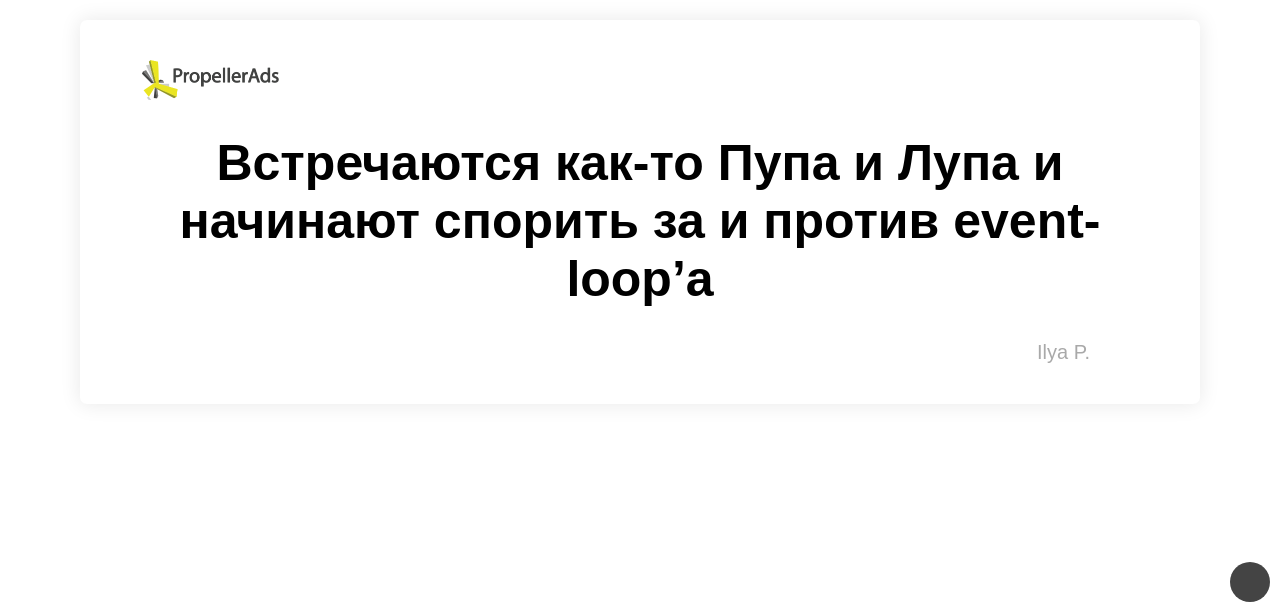
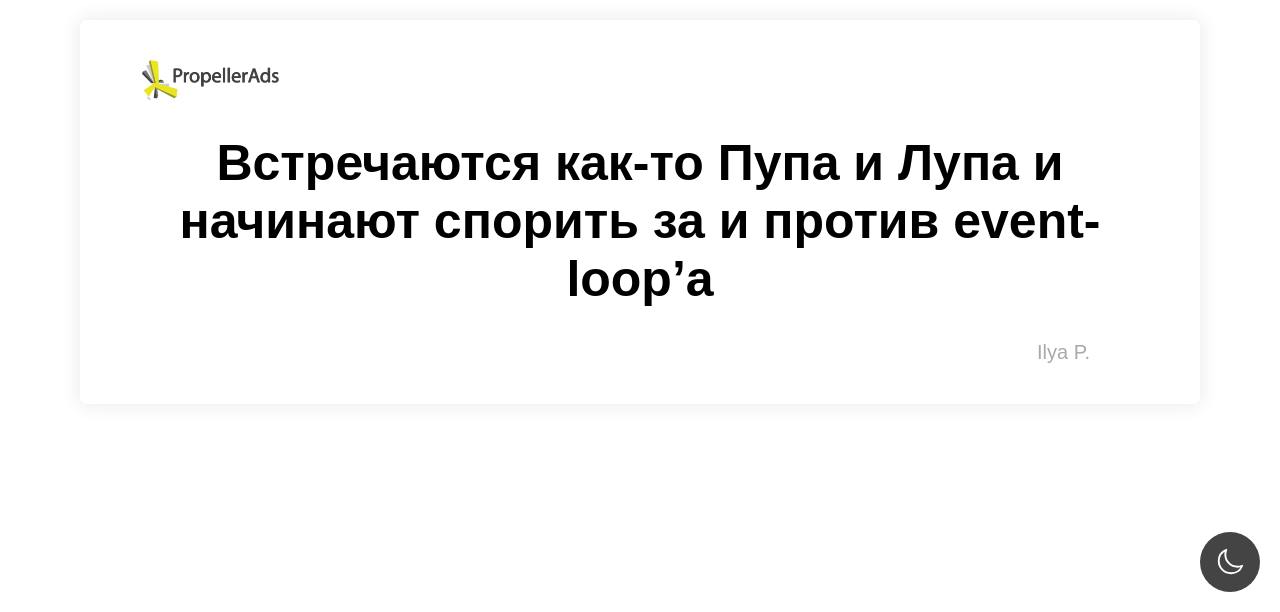
Before and after one commit to trilobit/dev_answers, a React (Create React App) app: page / in a window 1280 px wide. Shown: the part 188-800 px from the top of the page. Built offline with nearby package versions, Linux system fonts and the light colour scheme.

Commit message:
add icon for switchtheme

```diff
--- a/src/components/SwitchTheme.tsx
+++ b/src/components/SwitchTheme.tsx
@@ -8,21 +8,36 @@
 
 const SwitchTheme = ({onClick, theme}: SwitchThemeProps) => (
     <button onClick={onClick} style={{
-        width: 40,
-        height: 40,
+        width: 60,
+        height: 60,
         border: 0,
         borderRadius: '50%',
         outline: 'none',
         cursor: 'pointer',
         backgroundColor: theme === THEME.light ? '#444' : 'white',
         color: theme === THEME.light ? 'white' : 'black',
-        right: 10,
-        bottom: 10,
+        right: 20,
+        bottom: 20,
         position: 'fixed',
-        zIndex: 1000
+        zIndex: 1000,
+        display: 'flex',
+        alignItems: 'center',
+        justifyContent: 'center'
     }}>
-        {/*<i className="material-icons">{dark === THEME.dark ? 'brightness_1' : 'brightness_3'}</i>*/}
-        <i className="material-icons"></i>
+        {theme === THEME.light ?
+            <svg style={{width: 30}} xmlns="http://www.w3.org/2000/svg" fill="none" viewBox="0 0 24 24"
+                 strokeWidth={1.5}
+                 stroke="currentColor">
+                <path strokeLinecap="round" strokeLinejoin="round"
+                      d="M21.752 15.002A9.718 9.718 0 0118 15.75c-5.385 0-9.75-4.365-9.75-9.75 0-1.33.266-2.597.748-3.752A9.753 9.753 0 003 11.25C3 16.635 7.365 21 12.75 21a9.753 9.753 0 009.002-5.998z"/>
+            </svg>
+            : <svg style={{width: 30}} xmlns="http://www.w3.org/2000/svg" fill="none" viewBox="0 0 24 24"
+                   strokeWidth={1.5}
+                   stroke="currentColor">
+                <path strokeLinecap="round" strokeLinejoin="round"
+                      d="M12 3v2.25m6.364.386l-1.591 1.591M21 12h-2.25m-.386 6.364l-1.591-1.591M12 18.75V21m-4.773-4.227l-1.591 1.591M5.25 12H3m4.227-4.773L5.636 5.636M15.75 12a3.75 3.75 0 11-7.5 0 3.75 3.75 0 017.5 0z"/>
+            </svg>
+        }
     </button>
 );
 
```
